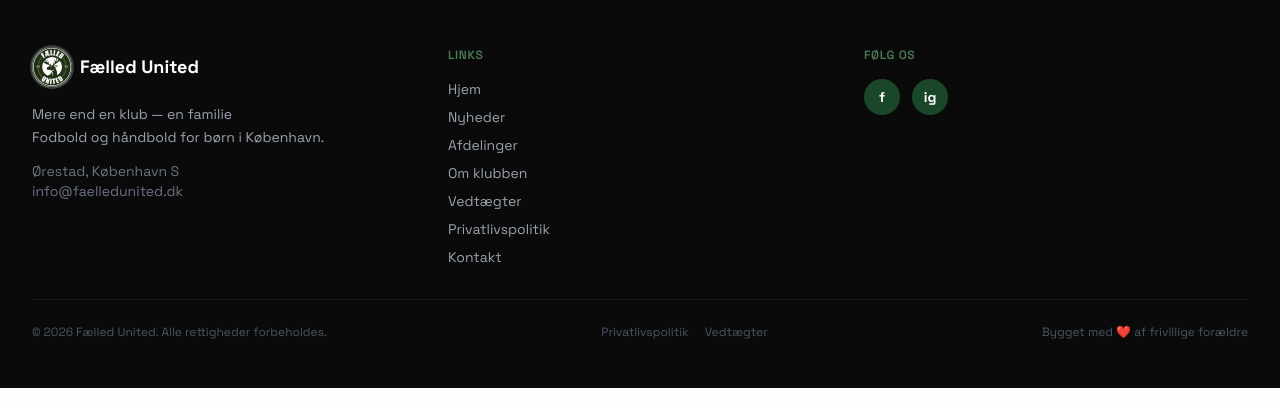
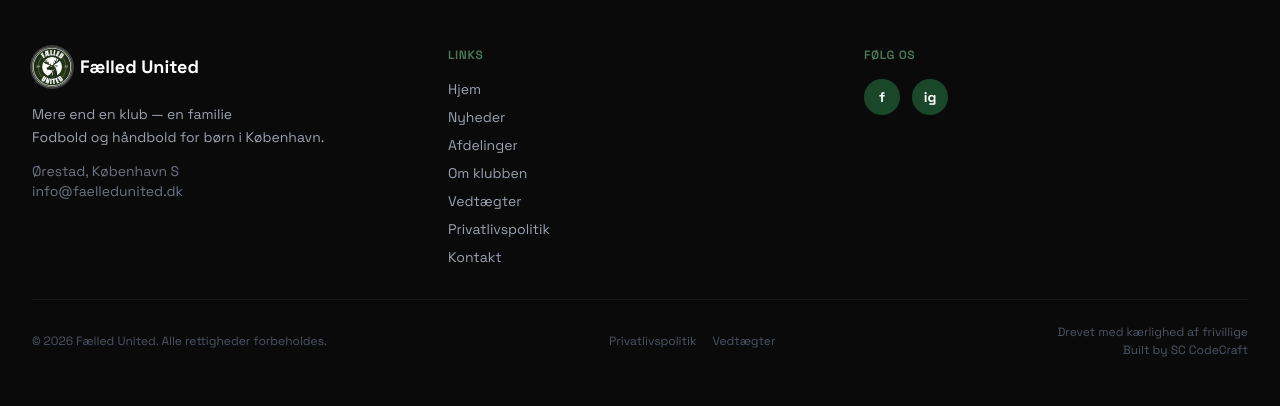
Before and after one commit to jackie-codecraft/faelledunited, a Laravel app: page /kontakt in a window 1280 px wide. Shown: the part 1015-1421 px from the top of the page. Run offline with Laravel 12, Linux system fonts and the light colour scheme; data that the repository does not hold is empty; style sheets or scripts are compiled from the project's sources.

Commit message:
feat: update footer attribution with volunteer + SC CodeCraft credit
- 'Administered with love by volunteers' (DA/EN)
- 'Built by SC CodeCraft' with link to sc-codecraft.com

```diff
--- a/resources/views/layouts/app.blade.php
+++ b/resources/views/layouts/app.blade.php
@@ -183,7 +183,10 @@
                         {{ app()->getLocale() === 'en' ? 'Statutes' : 'Vedtægter' }}
                     </a>
                 </div>
-                <p>{{ __('footer.built_by') }}</p>
+                <div class="text-right space-y-0.5">
+                    <p>{{ app()->getLocale() === 'en' ? 'Administered with love by volunteers' : 'Drevet med kærlighed af frivillige' }}</p>
+                    <p>Built by <a href="https://sc-codecraft.com" target="_blank" rel="noopener" class="hover:text-gray-400 transition-colors">SC CodeCraft</a></p>
+                </div>
             </div>
         </div>
     </footer>
```
